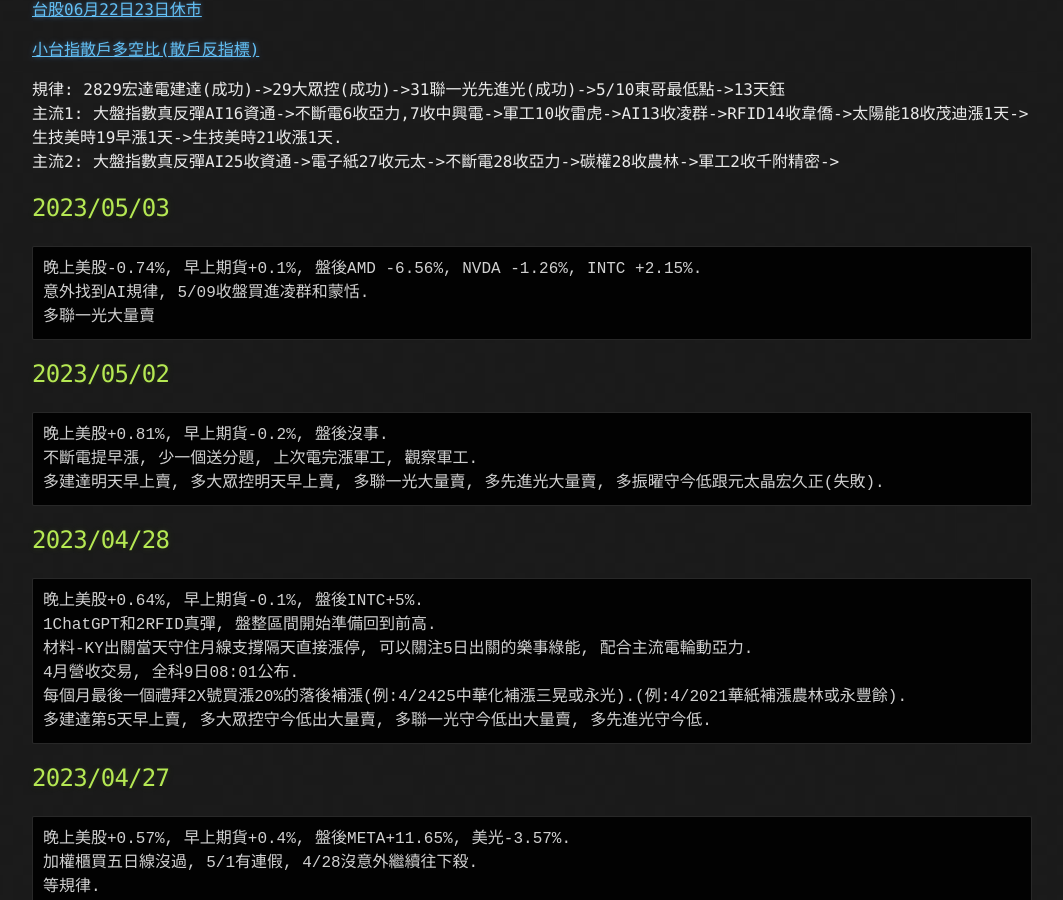
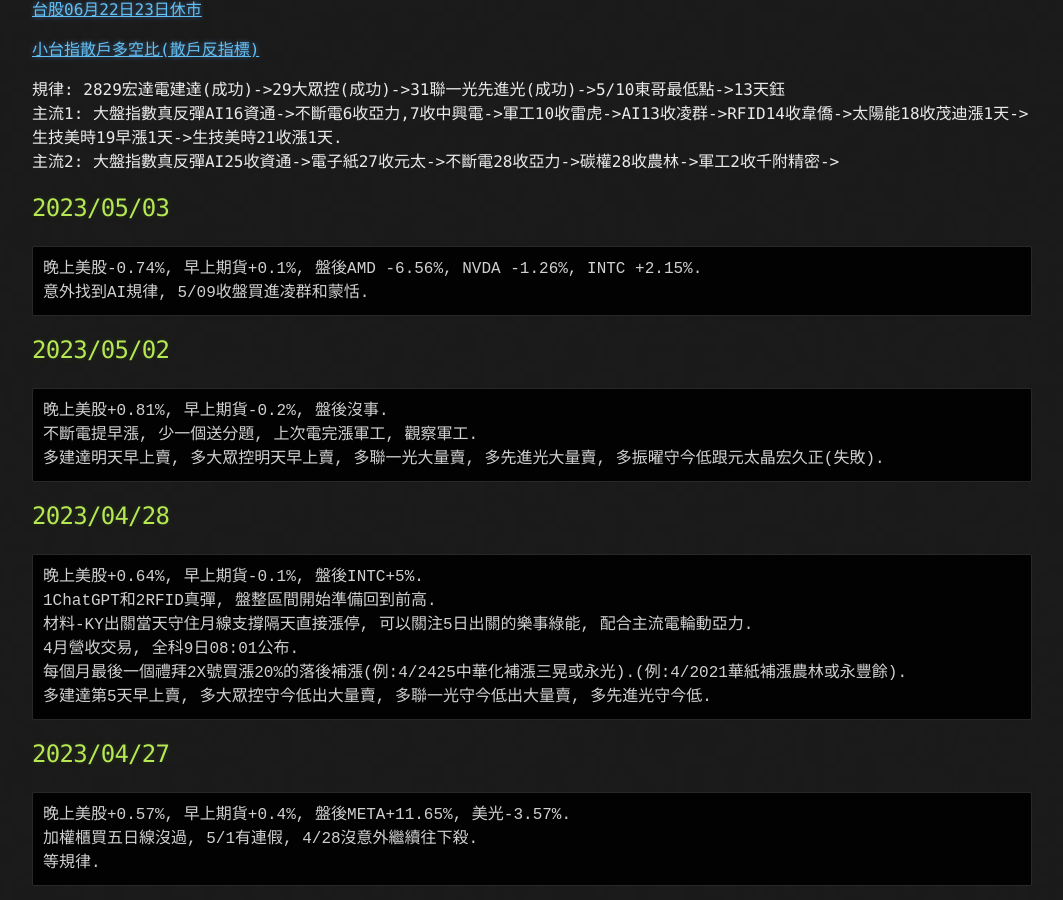
Before and after one commit to lepg5487/Stock_God, a Jekyll site: the page built from index.md, in a window 1280 px wide and 900 px high, scrolled down 460 px. Shown: the whole window, without its empty margins (108-1171 px from the left). Built offline with Jekyll 4.4.1, drawn with Linux system fonts in a browser that asks for light colours; our own code applies the rules of GitHub Pages for plain Markdown files.

Commit message:
Update index.md

````diff
--- a/index.md
+++ b/index.md
@@ -24,7 +24,6 @@
 ```
 晚上美股-0.74%, 早上期貨+0.1%, 盤後AMD -6.56%, NVDA -1.26%, INTC +2.15%.
 意外找到AI規律, 5/09收盤買進凌群和蒙恬.
-多聯一光大量賣
 ```
 
 ## 2023/05/02
````
